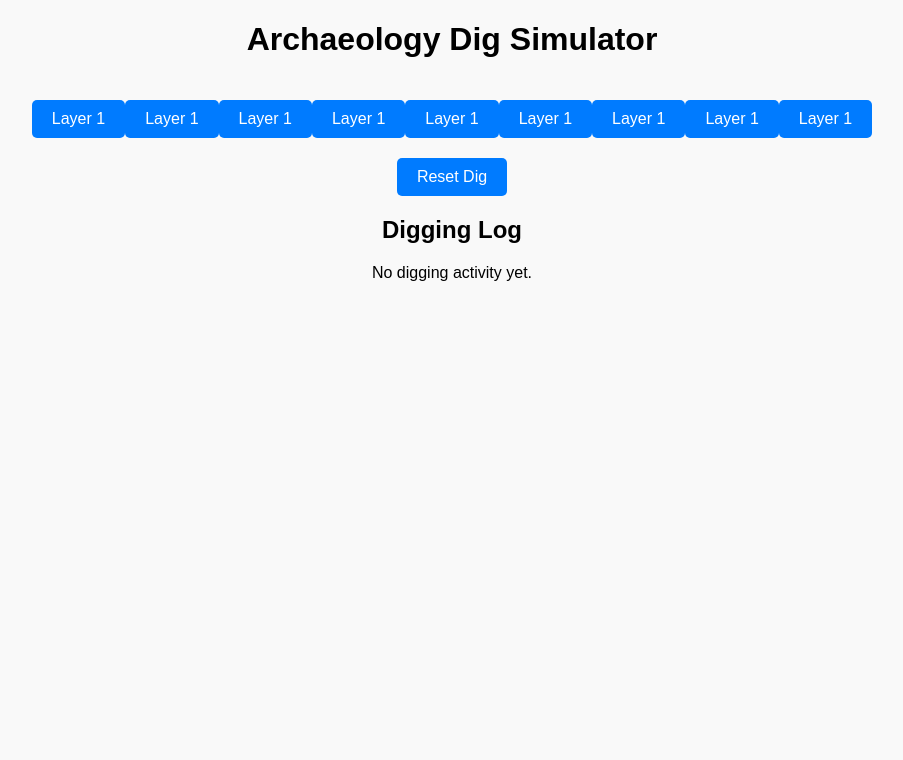
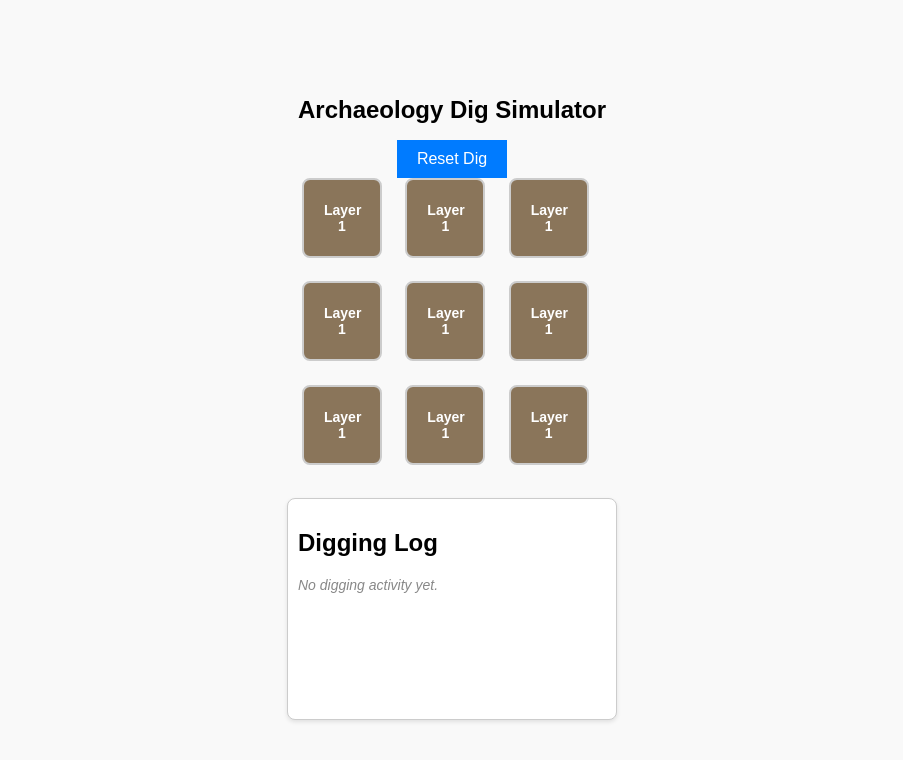
Before and after one commit to Lukas-Liu/archaeology-dig, a React (Create React App) app: page / in a window 1280 px wide. Shown: the top 760 px of the page, without its empty margins (188-1091 px from the left). Built offline with nearby package versions, Linux system fonts and the light colour scheme.

Commit message:
Updated App.js and App.css: Rejust formatting and layout

```diff
--- a/src/App.css
+++ b/src/App.css
@@ -1,99 +1,127 @@
-/* Original styles */
-.App {
-  text-align: center;
-}
-
-.App-logo {
-  height: 40vmin;
-  pointer-events: none;
-}
-
-@media (prefers-reduced-motion: no-preference) {
-  .App-logo {
-    animation: App-logo-spin infinite 20s linear;
-  }
-}
-
-.App-header {
-  background-color: #282c34;
-  min-height: 100vh;
-  display: flex;
-  flex-direction: column;
-  align-items: center;
-  justify-content: center;
-  font-size: calc(10px + 2vmin);
-  color: white;
-}
-
-.App-link {
-  color: #61dafb;
-}
-
-@keyframes App-logo-spin {
-  from {
-    transform: rotate(0deg);
-  }
-  to {
-    transform: rotate(360deg);
-  }
-}
-
-/* New styles for the archaeology dig app */
+/* General Styles */
 body {
   font-family: Arial, sans-serif;
   margin: 0;
   padding: 0;
   background-color: #f9f9f9;
-  text-align: center;
+  display: flex;
+  justify-content: center;
+  align-items: center;
+  min-height: 100vh;
 }
 
-.dig-container {
-  display: grid;
-  grid-template-columns: repeat(3, 1fr); /* 3x3 grid for dig cells */
-  gap: 10px;
-  max-width: 400px;
-  margin: 20px auto;
+/* App Container */
+.flex {
+  display: flex;
+  flex-direction: column;
+  align-items: center;
+  padding: 20px;
 }
 
-.dig-cell {
-  width: 100px;
-  height: 100px;
-  background-color: #e0e0e0;
-  border: 2px solid #ccc;
-  display: flex;
-  align-items: center;
+.items-center {
   justify-content: center;
-  font-size: 20px;
+}
+
+.p-4 {
+  padding: 16px;
+}
+
+.text-2xl {
+  font-size: 1.5rem;
+  font-weight: bold;
+  margin-bottom: 16px;
+}
+
+/* Digging Area */
+.dig-area {
+  width: 300px;
+  height: 300px;
+  display: grid;
+  grid-template-columns: repeat(3, 1fr);
+  gap: 10px;
+  margin-bottom: 20px;
+}
+
+/* Dig Buttons */
+.dig-button {
+  width: 80px;
+  height: 80px;
+  border: 2px solid #cccccc;
+  border-radius: 8px;
+  font-size: 14px;
   font-weight: bold;
   cursor: pointer;
-  transition: background-color 0.2s ease-in-out;
+  transition: background-color 0.3s ease, transform 0.2s ease;
 }
 
-.dig-cell:hover {
-  background-color: #d6d6d6;
+.dig-button:hover {
+  transform: scale(1.05);
 }
 
-.log-area {
-  border: 2px solid #ccc;
-  border-radius: 5px;
-  padding: 10px;
-  margin: 20px auto;
-  max-width: 400px;
-  background-color: #ffffff;
-  text-align: left;
+/* Layer Colors */
+.layer-1 {
+  background-color: #8a755a; /* Dark Tan (Topsoil) */
 }
 
+.layer-1:hover {
+  background-color: #7c694f; /* slightly darker tan on hover */
+}
+
+.layer-2 {
+  background-color: #a0522d; /* Medium Brown (Subsoil) */
+}
+
+.layer-2:hover {
+  background-color: #8e471f; /* Slightly darker brown on hover */
+}
+
+.layer-3 {
+  background-color: #5c4033; /* Dark Brown (Bedrock) */
+}
+
+.layer-3:hover {
+  background-color: #4a3228; /* Slightly darker brown on hover */
+}
+
+.dug {
+  background-color: #e9ecef; /* Light gray */
+  cursor: not-allowed;
+  color: #555555; /* Dark gray text for better readability */
+}
+
+/* Log Area */
+.log-container {
+  width: 100%;
+  max-width: 400px;
+  height: 200px;
+  overflow-y: auto;
+  background-color: #ffffff;
+  border: 1px solid #cccccc;
+  border-radius: 8px;
+  padding: 10px;
+  box-shadow: 0 2px 4px rgba(0, 0, 0, 0.1);
+}
+
+.log-container p {
+  font-size: 14px;
+  color: #555555;
+  margin: 0 0 5px;
+}
+
+.log-container p:last-child {
+  margin-bottom: 0;
+}
+
+.log-container .no-logs {
+  color: #888888;
+  font-style: italic;
+}
+
+/* Reset Button */
 button {
-  margin-top: 20px;
   padding: 10px 20px;
   background-color: #007bff;
   color: white;
+  border: none;
   font-size: 16px;
-  border: none;
-  border-radius: 5px;
-  cursor: pointer;
 }
-
-button:hover {
-  background-color: #0056b3;
-}
--- a/src/App.js
+++ b/src/App.js
@@ -1,5 +1,5 @@
 import React, { useState } from "react";
-import './App.css';
+import './App.css'; // Import the updated CSS file
 
 function ArchaeologyDig() {
   // Define the 3x3x3 tensor with the provided structure
@@ -60,24 +60,20 @@ function ArchaeologyDig() {
     setLogs([]); // Clear the log
   };
 
-  // Helper function to get background color based on the layer
-  const getBackgroundColor = (layer) => {
-    switch (layer) {
-      case 1:
-        return "bg-yellow-500 hover:bg-yellow-400";
-      case 2:
-        return "bg-orange-500 hover:bg-orange-400";
-      case 3:
-        return "bg-red-500 hover:bg-red-400";
-      default:
-        return "bg-gray-300";
-    }
-  };
-
   return (
     <div className="flex flex-col items-center p-4">
       <h1 className="text-2xl font-bold mb-4">Archaeology Dig Simulator</h1>
-      <div className="grid grid-cols-3 gap-2 mb-6">
+
+	  {/* Reset Button */}
+      <button
+        onClick={handleReset}
+        className="mt-6 px-4 py-2 bg-blue-500 hover:bg-blue-400 text-white font-bold rounded"
+      >
+        Reset Dig
+      </button>
+
+      {/* Digging Area */}
+      <div className="dig-area">
         {Array(3)
           .fill(null)
           .map((_, row) =>
@@ -86,14 +82,13 @@ function ArchaeologyDig() {
               .map((_, col) => {
                 const currentDepth = revealed[row][col];
                 const isBuried = currentDepth < 3;
+
                 return (
                   <button
-                    key={`${row}-${col}`}
+                    key={`${row}-${col}`} // Generate unique key for each button
                     onClick={() => handleDig(row, col)}
-                    className={`w-16 h-16 border-2 rounded ${
-                      isBuried
-                        ? getBackgroundColor(currentDepth + 1)
-                        : "bg-gray-300"
+                    className={`dig-button ${
+                      isBuried ? `layer-${currentDepth + 1}` : "dug"
                     }`}
                   >
                     {isBuried ? `Layer ${currentDepth + 1}` : "Dug"}
@@ -103,27 +98,21 @@ function ArchaeologyDig() {
           )}
       </div>
 
-      <button
-        onClick={handleReset}
-        className="mb-6 px-4 py-2 bg-blue-500 hover:bg-blue-400 text-white font-bold rounded"
-      >
-        Reset Dig
-      </button>
-
-      <div className="w-full max-w-md bg-white border rounded shadow p-4">
+      {/* Log Area */}
+      <div className="log-container my-6">
         <h2 className="text-lg font-semibold mb-2">Digging Log</h2>
-        <div className="h-48 overflow-y-auto border-t pt-2">
+        <div>
           {logs.length === 0 ? (
-            <p className="text-gray-500">No digging activity yet.</p>
+            <p className="no-logs">No digging activity yet.</p>
           ) : (
             logs.map((log, index) => (
-              <p key={index} className="text-sm text-gray-700 mb-1">
-                {log}
-              </p>
+              <p key={index}>{log}</p>
             ))
           )}
         </div>
       </div>
+
+
     </div>
   );
 }
```
